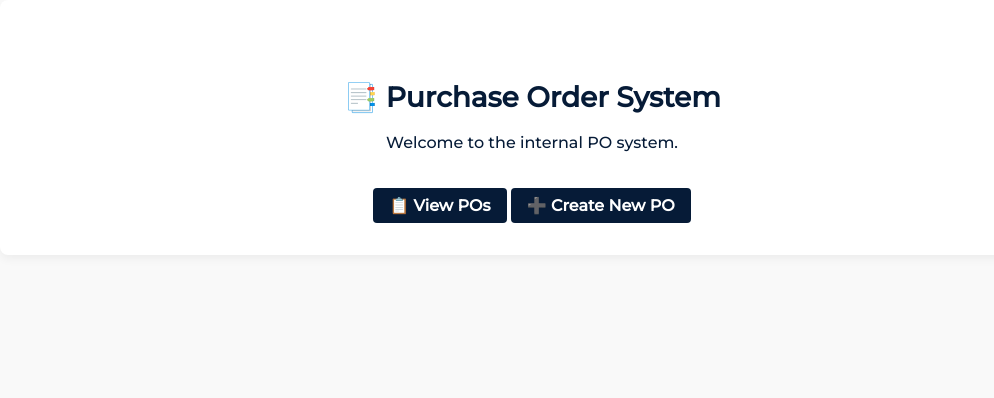
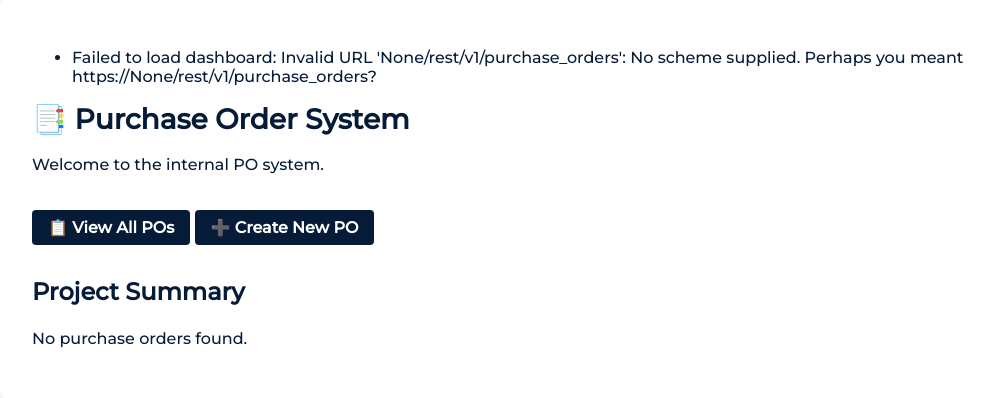
Before and after one commit to ukstevem/purchase_order, a Flask app: page / in a window 1280 px wide. Shown: the part 51-449 px from the top of the page, without its empty margins (108-1102 px from the left). Run offline with Flask 3, Linux system fonts and the light colour scheme.

Commit message:
added landing dashboard

```diff
--- a/app/routes.py
+++ b/app/routes.py
@@ -2,12 +2,12 @@ from flask import Blueprint, render_template, request, redirect, url_for, flash,
 from app.supabase_client import fetch_suppliers, fetch_delivery_addresses, fetch_projects, insert_po_bundle, insert_line_items, fetch_delivery_contacts
 from app.utils.forms import parse_po_form
 from app.utils.project_filter import get_project_id_by_number
-from app.supabase_client import fetch_all_pos, fetch_active_pos
+from app.supabase_client import fetch_all_pos, fetch_active_pos, fetch_project_po_summary
 from app.utils.status_utils import POStatus, validate_po_status
 from app.utils.revision import compute_updated_revision
 from weasyprint import HTML, CSS
 from datetime import datetime, date
-from flask import current_app, render_template, request, session
+from flask import current_app, render_template, request, session, flash
 from .utils.certs_table import load_certs_table
 import base64, uuid
 from pathlib import Path
@@ -41,7 +41,12 @@ def page_not_found(e):
 
 @main.route("/")
 def index():
-    return render_template("index.html")
+    try:
+        summary = fetch_project_po_summary()
+    except Exception as e:
+        flash(f"Failed to load dashboard: {e}", "danger")
+        summary = []
+    return render_template("index.html", summary=summary)
 
 @main.route("/home")
 def home_redirect():
--- a/app/supabase_client.py
+++ b/app/supabase_client.py
@@ -4,6 +4,7 @@ from flask import current_app
 from app.utils.status_utils import validate_po_status, POStatus
 import string
 import uuid
+from collections import defaultdict
 
 def get_headers():
     key = current_app.config.get("SUPABASE_API_KEY")
@@ -372,3 +373,45 @@ def fetch_all_po_revisions(po_number: int):
     response = requests.get(url, headers=get_headers(), params=params)
     response.raise_for_status()
     return response.json()
+
+def fetch_project_po_summary():
+    """
+    Returns:
+      [
+        {"project": "P123 — New HQ", "projectnumber": "P123", "draft": 2, "active": 5},
+        ...
+      ]
+    Active = anything not 'draft' (approved, released, issued, etc.)
+    """
+    url = f"{current_app.config['SUPABASE_URL']}/rest/v1/purchase_orders"
+    params = {
+        # relies on FK so we can pull projectnumber/description inline
+        "select": "status,project_id,projects(projectnumber,projectdescription)"
+    }
+    resp = requests.get(url, headers=get_headers(), params=params)
+    resp.raise_for_status()
+    rows = resp.json() or []
+
+    agg = defaultdict(lambda: {"project": "", "projectnumber": "", "draft": 0, "active": 0})
+
+    for r in rows:
+        pj = (r.get("projects") or {})
+        projectnumber = pj.get("projectnumber") or "—"
+        projectdesc   = pj.get("projectdescription") or ""
+        key = projectnumber
+
+        if not agg[key]["project"]:
+            title = projectnumber
+            if projectdesc:
+                title = f"{projectnumber} — {projectdesc}"
+            agg[key]["project"] = title
+            agg[key]["projectnumber"] = projectnumber
+
+        status = (r.get("status") or "").lower()
+        if status == "draft":
+            agg[key]["draft"] += 1
+        else:
+            agg[key]["active"] += 1
+
+    # stable ordering by projectnumber
+    return sorted(agg.values(), key=lambda x: x["projectnumber"])
--- a/app/templates/index.html
+++ b/app/templates/index.html
@@ -1,15 +1,48 @@
 {% extends "base.html" %}
-
 {% block title %}Purchase Order System{% endblock %}
 
 {% block content %}
-<div style="text-align: center; margin-top: 3em;">
-  <h1>📑 Purchase Order System</h1>
-  <p>Welcome to the internal PO system.</p>
+<h1>📑 Purchase Order System</h1>
+<p>Welcome to the internal PO system.</p>
 
-  <div style="margin-top: 2em;">
-    <a href="{{ url_for('main.po_list') }}" class="btn">📋 View POs</a>
-    <a href="{{ url_for('main.create_po') }}" class="btn">➕ Create New PO</a>
-  </div>
+<div style="margin: 2em 0;">
+  <a href="{{ url_for('main.po_list') }}" class="btn">📋 View All POs</a>
+  <a href="{{ url_for('main.create_po') }}" class="btn">➕ Create New PO</a>
 </div>
+
+<h2>Project Summary</h2>
+{% if summary and summary|length %}
+  {% set total_draft = summary | sum(attribute='draft') %}
+  {% set total_active = summary | sum(attribute='active') %}
+
+  <table class="table">
+    <thead>
+      <tr>
+        <th>Project</th>
+        <th>Draft POs</th>
+        <th>Active POs</th>
+      </tr>
+    </thead>
+    <tbody>
+      {% for row in summary %}
+        <tr>
+          <td>
+            <a href="{{ url_for('main.po_list') }}?projectnumber={{ row.projectnumber|urlencode }}">
+              {{ row.project }}
+            </a>
+          </td>
+          <td>{{ row.draft }}</td>
+          <td>{{ row.active }}</td>
+        </tr>
+      {% endfor %}
+      <tr>
+        <th style="text-align:right;">Totals</th>
+        <th>{{ total_draft }}</th>
+        <th>{{ total_active }}</th>
+      </tr>
+    </tbody>
+  </table>
+{% else %}
+  <p>No purchase orders found.</p>
+{% endif %}
 {% endblock %}
```
